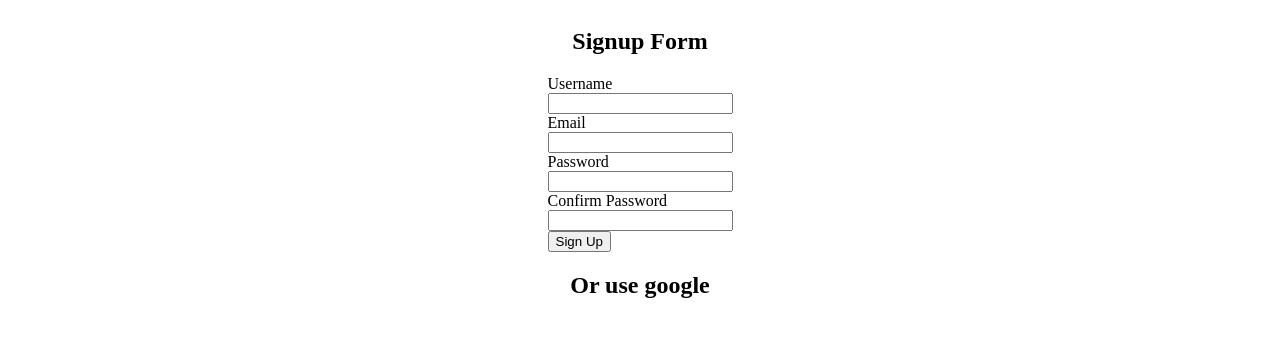
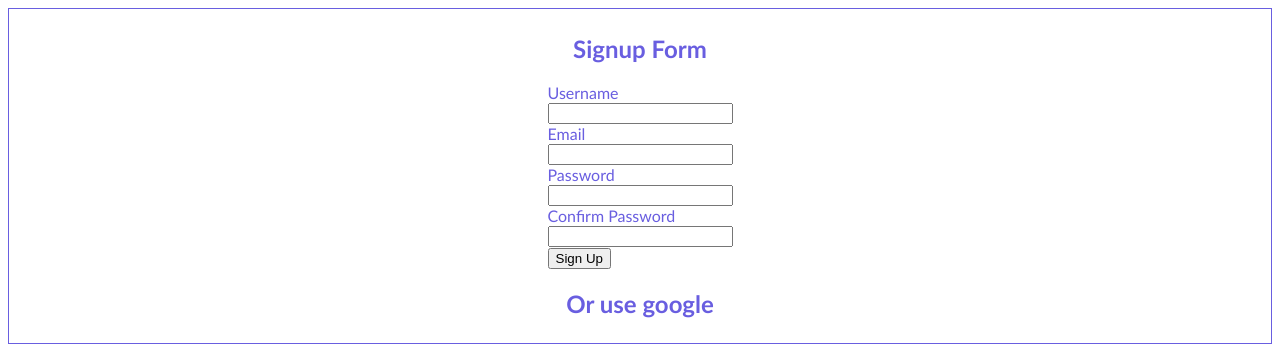
Before and after one commit to SammyAlbataineh/Messaging-Website, a React (Vite) app: page /signup in a window 1280 px wide. Shown: the top 356 px of the page. Built offline with nearby package versions, Linux system fonts and the light colour scheme.

Commit message:
Update index.css

```diff
--- a/src/index.css
+++ b/src/index.css
@@ -3,5 +3,9 @@
     flex-direction: column;
     justify-content: center;
     align-items: center;
+    color: #695EE0;
+    font-family: 'Trebuchet MS', sans-serif;
+    border: 1px solid #695EE0;
+    padding: 5px;
 
 }
```
